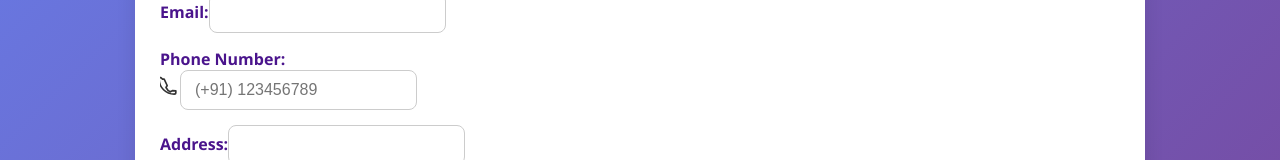
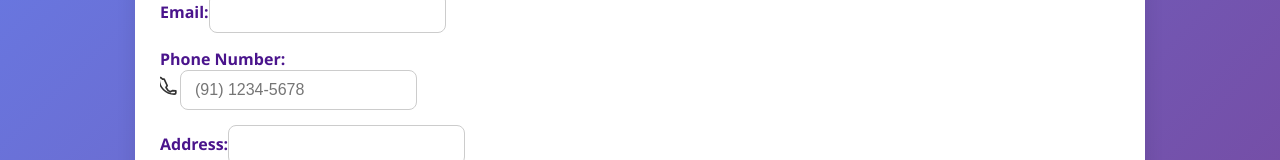
Before and after one commit to jeetendrakumar01/Users-CRUD, a React (Create React App) app in the folder client/: page /add in a window 1280 px wide. Shown: the part 300-460 px from the top of the page. Built offline with nearby package versions, Linux system fonts and the light colour scheme; no server answers.

Commit message:
Update UserForm.js

```diff
--- a/client/src/components/UserForm.js
+++ b/client/src/components/UserForm.js
@@ -51,7 +51,7 @@ const UserForm = ({ onSubmit, users, editingUser }) => {
     if (!formData.phone.trim()) {
       newErrors.phone = 'Phone number is required';
     } else if (!/^\(\d{3}\) \d{3}-\d{4}$/.test(formData.phone)) {
-      newErrors.phone = 'Phone number is invalid. Format: (+91) 123456789';
+      newErrors.phone = 'Phone number is invalid. Format: (91) 1234-5678';
     }
     if (!formData.address.trim()) newErrors.address = 'Address is required';
     setErrors(newErrors);
@@ -113,7 +113,7 @@ const UserForm = ({ onSubmit, users, editingUser }) => {
             name="phone"
             value={formData.phone}
             onChange={handleChange}
-            placeholder="(+91) 123456789"
+            placeholder="(91) 1234-5678"
           />
         </div>
         {errors.phone && <small className="error">{errors.phone}</small>}
```
